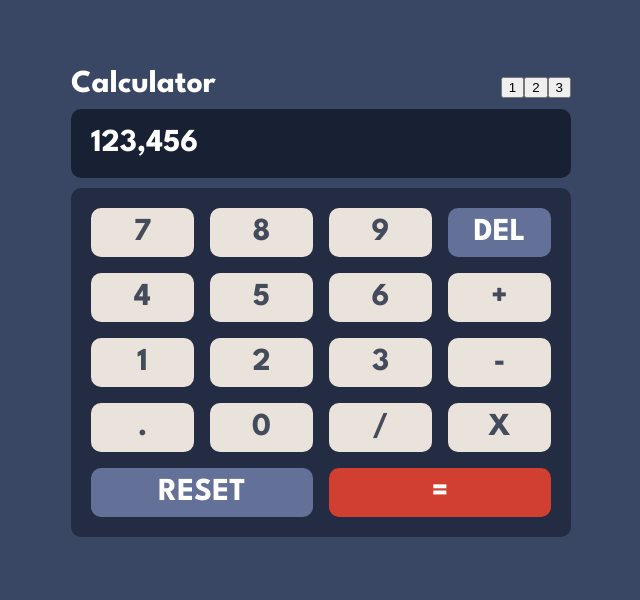
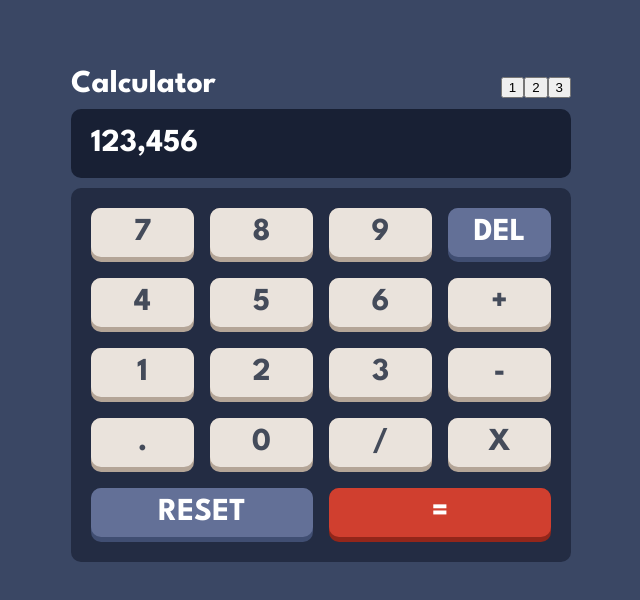
Before and after one commit to igknighton/calculator-app, a React (Create React App) app: page / in a window 1280 px wide. Shown: the top 600 px of the page, without its empty margins (319-959 px from the left). Built offline with nearby package versions, Linux system fonts and the light colour scheme.

Commit message:
added button shadows

```diff
--- a/src/App.js
+++ b/src/App.js
@@ -1,5 +1,5 @@
 import './App.css';
-import {Container, GlobalStyle, Header, NumberInput,ButtonContainer,Button,BigButton} from "./styles/styles";
+import {Container, GlobalStyle, Header, NumberInput,ButtonContainer,Button,BigButton,ButtonShadow} from "./styles/styles";
 import {ThemeProvider} from "styled-components";
 import {useState} from "react";
 import {themes} from "./styles/colors";
@@ -23,32 +23,48 @@ function App() {
         </NumberInput>
     }
 
+
+    const FullButton = ({children,size='',...props}) => {
+
+        return <ButtonShadow size={size} {...props}>
+            {
+                size === 'lg' ?
+                    <BigButton {...props}>
+                        {children}
+                    </BigButton> :
+                    <Button {...props}>
+                        {children}
+                    </Button>
+            }
+        </ButtonShadow>
+    }
+
     const CalculatorKeys = () => {
 
         return <ButtonContainer>
 
-            <Button>7</Button>
-            <Button>8</Button>
-            <Button>9</Button>
-            <Button operation>DEL</Button>
+            <FullButton>7</FullButton>
+            <FullButton>8</FullButton>
+            <FullButton>9</FullButton>
+            <FullButton operation>DEL</FullButton>
 
-            <Button>4</Button>
-            <Button>5</Button>
-            <Button>6</Button>
-            <Button>+</Button>
+            <FullButton>4</FullButton>
+            <FullButton>5</FullButton>
+            <FullButton>6</FullButton>
+            <FullButton>+</FullButton>
 
-            <Button>1</Button>
-            <Button>2</Button>
-            <Button>3</Button>
-            <Button>-</Button>
+            <FullButton>1</FullButton>
+            <FullButton>2</FullButton>
+            <FullButton>3</FullButton>
+            <FullButton>-</FullButton>
 
-            <Button>.</Button>
-            <Button>0</Button>
-            <Button>/</Button>
-            <Button>X</Button>
+            <FullButton>.</FullButton>
+            <FullButton>0</FullButton>
+            <FullButton>/</FullButton>
+            <FullButton>X</FullButton>
 
-            <BigButton operation>RESET</BigButton>
-            <BigButton eq>=</BigButton>
+            <FullButton size={'lg'} operation>RESET</FullButton>
+            <FullButton size={'lg'} eq>=</FullButton>
         </ButtonContainer>
     }
 
--- a/src/styles/colors.js
+++ b/src/styles/colors.js
@@ -78,7 +78,7 @@ export const themes = {
                 },
                 primary: {
                     background:'hsl(268, 47%, 21%)',
-                    shadow:'hsl(268, 47%, 21%)',
+                    shadow:'hsl(290, 70%, 36%)',
                     textColor: 'hsl(52, 100%, 62%)'
                 }
             }
--- a/src/styles/styles.js
+++ b/src/styles/styles.js
@@ -71,6 +71,9 @@ const ButtonShadow = styled.div`
         props.eq ? props.theme.keys.eq.shadow :
             props.theme.keys.primary.shadow
 };
+  padding-bottom: 5px;
+  border-radius: ${borderRadius};
+  grid-column: ${props => props.size === 'lg' ? 'span 2': 'span 1'};
 `
 
-export {Container,GlobalStyle,Header,NumberInput,ButtonContainer,Button,BigButton}
+export {Container,GlobalStyle,Header,NumberInput,ButtonContainer,Button,BigButton,ButtonShadow}
```
